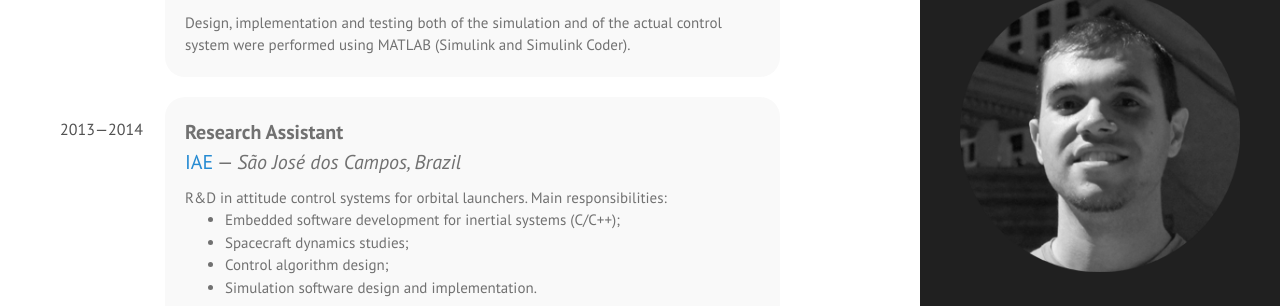
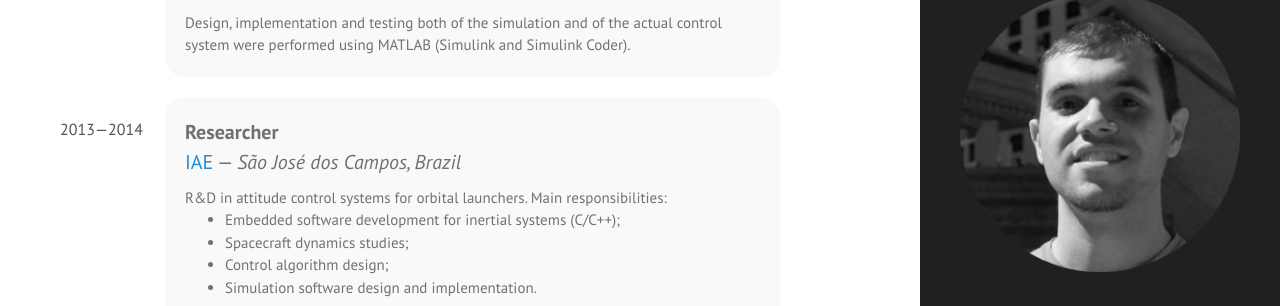
Before and after one commit to hdtx/hdtx.github.io, a Jekyll site: the page built from cv.html, in a window 1280 px wide and 900 px high, scrolled down 1254 px. Shown: the part 141-447 px from the top of the window. Built offline with Jekyll 4.4.1, drawn with Linux system fonts in a browser that asks for light colours; nearby versions of some CDN libraries.

Commit message:
Update cv.yml

```diff
--- a/_data/cv.yml
+++ b/_data/cv.yml
@@ -59,7 +59,7 @@ sections:
       place:
         name:         IAE
         site:         http://www.iae.cta.br
-      title:        Research Assistant
+      title:        Researcher
       city:         São José dos Campos, Brazil
       description: >
         R&D in attitude control systems for orbital launchers. Main responsibilities:
```
